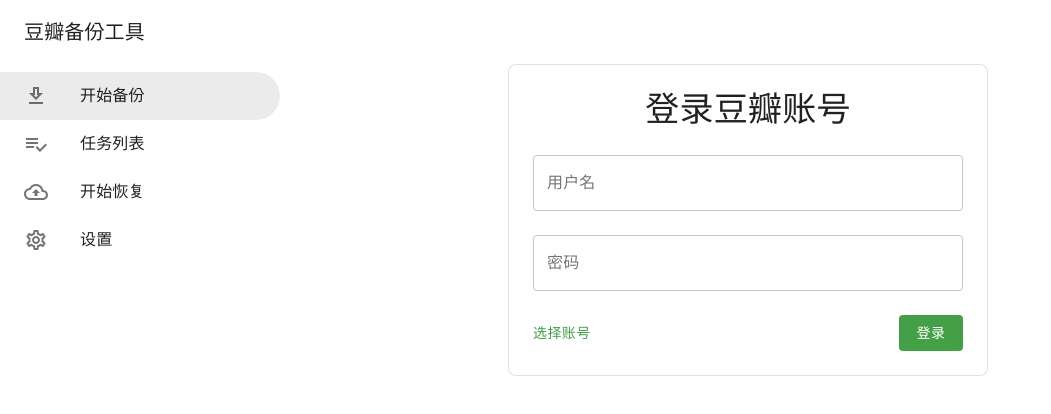
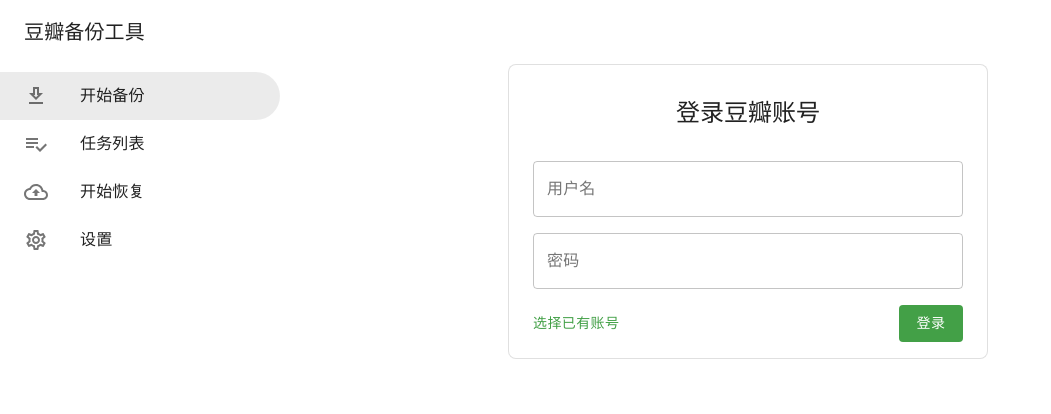
Before and after one commit to ShuyunYuan/douban-backup, a React (Create React App) app: page / in a window 1280 px wide. Shown: the top 414 px of the page, without its empty margins (0-1051 px from the left). Built offline with nearby package versions, Linux system fonts and the light colour scheme.

Commit message:
Add accounts state.

```diff
--- a/package.json
+++ b/package.json
@@ -5,6 +5,7 @@
   "dependencies": {
     "@material-ui/core": "^4.10.2",
     "@material-ui/icons": "^4.9.1",
+    "@reduxjs/toolkit": "^1.4.0",
     "@testing-library/jest-dom": "^4.2.4",
     "@testing-library/react": "^9.5.0",
     "@testing-library/user-event": "^7.2.1",
@@ -12,9 +13,14 @@
     "@types/node": "^12.12.47",
     "@types/react": "^16.9.41",
     "@types/react-dom": "^16.9.8",
+    "@types/react-redux": "^7.1.9",
     "react": "^16.13.1",
     "react-dom": "^16.13.1",
+    "react-redux": "^7.2.0",
+    "react-router-dom": "^5.2.0",
     "react-scripts": "3.4.1",
+    "redux": "^4.0.5",
+    "redux-thunk": "^2.3.0",
     "typescript": "^3.7.5"
   },
   "scripts": {
--- /dev/null
+++ b/src/components/AddAccount.tsx
@@ -0,0 +1,55 @@
+import { Box, Button, Card, TextField, Typography } from '@material-ui/core';
+import React from 'react';
+import { connect } from 'react-redux';
+
+import { RootState } from '../state/Store';
+
+interface StateProps {
+    hasAccounts: boolean;
+}
+
+type Props = StateProps;
+
+function AddAccount(props: Props) {
+    return (
+        <Box maxWidth={480} mx='auto'>
+            <Card variant='outlined'>
+                <Box px={3} py={4}>
+                    <Typography align='center' variant='h5'>
+                        登录豆瓣账号
+                    </Typography>
+                </Box>
+                <Box px={3}>
+                    <TextField id='username' fullWidth label='用户名' variant='outlined' />
+                </Box>
+                <Box px={3} pt={2}>
+                    <TextField
+                        id='password' autoComplete='current-password' fullWidth label='密码' type='password'
+                        variant='outlined' />
+                </Box>
+                <Box display='flex' px={3} py={2}>
+                    {props.hasAccounts && (
+                        <Box ml={-1}>
+                            <Button color="primary">
+                                选择已有账号
+                            </Button>
+                        </Box>
+                    )}
+                    <Box ml='auto'>
+                        <Button color='primary' disableElevation variant='contained'>
+                            登录
+                        </Button>
+                    </Box>
+                </Box>
+            </Card>
+        </Box>
+    );
+}
+
+function mapState(state: RootState): StateProps {
+    return {
+        hasAccounts: !!state.accounts.length,
+    };
+}
+
+export default connect(mapState)(AddAccount);
--- a/src/components/App.tsx
+++ b/src/components/App.tsx
@@ -3,7 +3,9 @@
 import { green } from '@material-ui/core/colors';
 import { ThemeProvider } from '@material-ui/styles';
 import React from 'react';
+import { Provider } from 'react-redux';
 
+import store from '../state/Store';
 import Main from './Main';
 
 const theme = createMuiTheme({
@@ -48,10 +50,12 @@
 
 export default function App() {
   return (
-      <ThemeProvider theme={theme}>
-        <CssBaseline>
-          <Main />
-        </CssBaseline>
-      </ThemeProvider>
+      <Provider store={store}>
+        <ThemeProvider theme={theme}>
+          <CssBaseline>
+            <Main />
+          </CssBaseline>
+        </ThemeProvider>
+      </Provider>
   );
 }
--- a/src/components/Main.tsx
+++ b/src/components/Main.tsx
@@ -7,7 +7,7 @@
 
 import ElevateOnScroll from './ElevateOnScroll';
 import SelectAccount from './SelectAccount';
-import SignIn from './SignIn';
+import AddAccount from './AddAccount';
 
 const drawerItems = [
     {
@@ -72,7 +72,7 @@
                 <Box maxWidth={936} padding='0 48px'>
                     {/*<SelectContent />*/}
                     {/*<SelectAccount />*/}
-                    <SignIn />
+                    <AddAccount />
                 </Box>
             </Box>
         </Box>
--- a/src/components/SignIn.tsx
+++ /dev/null
@@ -1,48 +0,0 @@
-import { Box, Button, Card, TextField, Typography } from '@material-ui/core';
-import { makeStyles } from '@material-ui/core/styles';
-import React from 'react';
-
-const useStyles = makeStyles(theme => ({
-    cardContent: {
-        padding: theme.spacing(3),
-        '& > *:not(:first-child)': {
-            marginTop: theme.spacing(3),
-        },
-    },
-    title: {
-        fontWeight: theme.typography.fontWeightLight,
-    },
-    chooseAccountButton: {
-        marginLeft: theme.spacing(-1),
-    },
-    signInButton: {
-        marginLeft: 'auto',
-    },
-}));
-
-export default function SignIn() {
-    const classes = useStyles();
-    return (
-        <Box maxWidth={480} mx='auto'>
-            <Card variant='outlined'>
-                <Box className={classes.cardContent}>
-                    <Typography align='center' variant='h4' className={classes.title}>
-                        登录豆瓣账号
-                    </Typography>
-                    <TextField id='username' fullWidth label='用户名' variant='outlined' />
-                    <TextField
-                        id='password' autoComplete='current-password' fullWidth label='密码' type='password'
-                        variant='outlined' />
-                    <Box display='flex'>
-                        <Button color="primary" className={classes.chooseAccountButton}>
-                            选择账号
-                        </Button>
-                        <Button color='primary' disableElevation variant='contained' className={classes.signInButton}>
-                            登录
-                        </Button>
-                    </Box>
-                </Box>
-            </Card>
-        </Box>
-    );
-}
--- /dev/null
+++ b/src/state/Slices.ts
@@ -0,0 +1,30 @@
+import { createAsyncThunk, createSlice, PayloadAction } from '@reduxjs/toolkit';
+import { combineReducers } from 'redux';
+
+export interface Account {
+  username: string;
+  password: string;
+  avatarUrl: string;
+  name: string;
+}
+
+const testAccount = {
+  username: 'yuanshuyun1012@gmail.com',
+  password: '',
+  avatarUrl: 'https://img9.doubanio.com/icon/ul50760198-4.jpg',
+  name: '朱玟'
+};
+
+const accountsSlice = createSlice({
+  name: 'accounts',
+  initialState: [testAccount] as Account[],
+  reducers: {
+    addAccount: (state, action: PayloadAction<Account>) => [...state, action.payload],
+    removeAccount: (state, action: PayloadAction<string>) => state.filter(it => it.username !== action.payload),
+  },
+});
+export const { addAccount, removeAccount } = accountsSlice.actions;
+
+export const rootReducer = combineReducers({
+  [accountsSlice.name]: accountsSlice.reducer,
+});
--- /dev/null
+++ b/src/state/Store.ts
@@ -0,0 +1,10 @@
+import { configureStore } from '@reduxjs/toolkit';
+
+import { rootReducer } from './Slices';
+
+const store = configureStore({
+  reducer: rootReducer
+});
+export default store;
+export type RootState = ReturnType<typeof store.getState>
+export type AppDispatch = typeof store.dispatch
```
Also changed, not shown: src/components/SelectAccount.tsx (+38 -40 lines), 1 other file (tests, documents, lock files or other folders).
